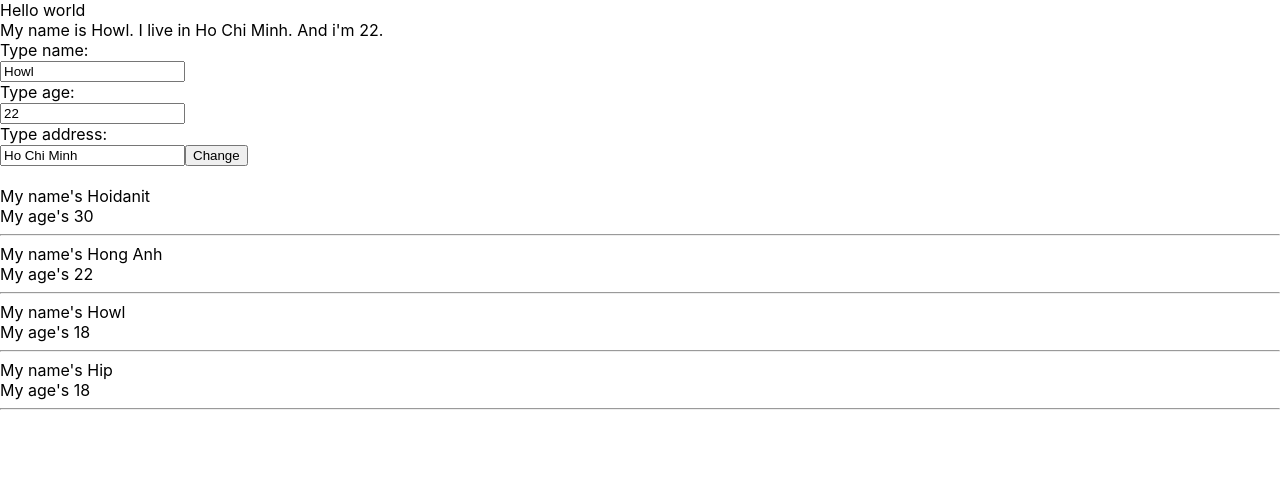
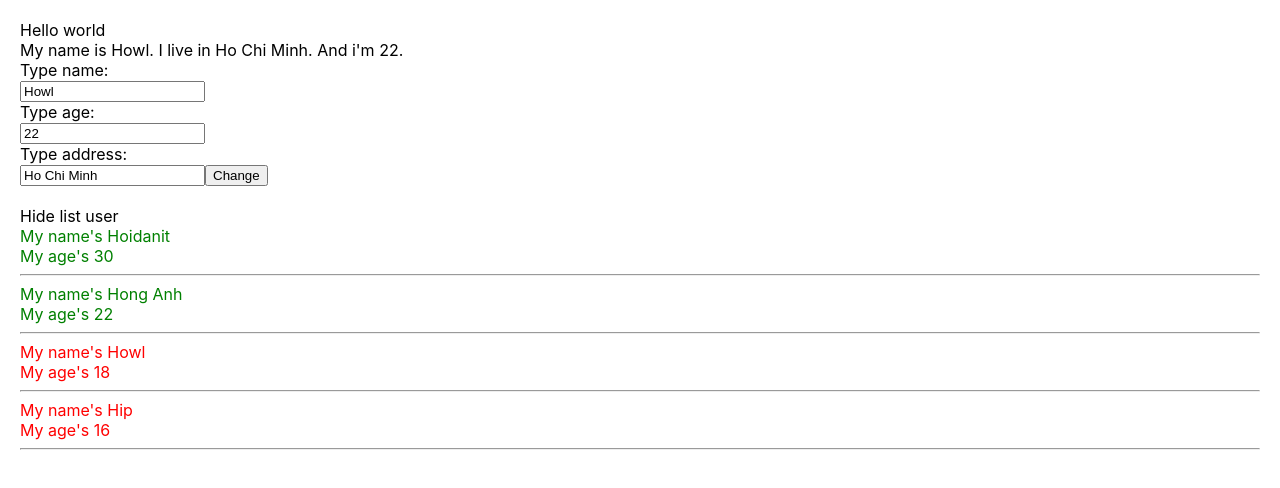
Before and after one commit to toilahonganh/base-react-redux, a React (Create React App) app: page / in a window 1280 px wide. Shown: the top 488 px of the page. Built offline with nearby package versions, Linux system fonts and the light colour scheme.

Commit message:
Show hide list users

```diff
--- a/src/App.css
+++ b/src/App.css
@@ -1,4 +1,14 @@
+.red {
+  color: red;
+}
+
+.green {
+  color: green;
+}
+
+
 body {
+  padding: 20px;
   margin: 0;
   font-family: -apple-system, BlinkMacSystemFont, 'Segoe UI', 'Roboto', 'Oxygen',
     'Ubuntu', 'Cantarell', 'Fira Sans', 'Droid Sans', 'Helvetica Neue',
@@ -46,6 +56,7 @@
   from {
     transform: rotate(0deg);
   }
+
   to {
     transform: rotate(360deg);
   }
--- a/src/components/DisplayInfor.js
+++ b/src/components/DisplayInfor.js
@@ -2,28 +2,41 @@
 
 
 class DisplayInfor extends React.Component {
+    state = {
+        isShowListUser: true
+    }
+
+    handleShowHide = () => {
+        this.setState({
+            isShowListUser: !this.state.isShowListUser
+        })
+    }
+
     render() {
-        console.log(this.props);
         const { listUser } = this.props;
         return (
             <div>
+                <div>
+                    <span onClick={() => { this.handleShowHide() }}> {this.state.isShowListUser === true ? "Hide list user" : "Show list user"} </span>
+                </div>
+
+                {this.state.isShowListUser &&
+                    <div>
+                        <div>
                             {listUser.map((user, index) => {
                                 return (
-                        <div key={user.id}>
+                                    <div key={user.id} className={+user.age > 18 ? "green" : "red"}>
                                         <div>My name's {user.name}</div>
                                         <div>My age's {user.age}</div>
 
                                         <hr />
                                     </div>
                                 )
+
                             })}
-                {/* <div>My name's {this.props.name}</div>
-                <div>My age's {this.props.age}</div>
-                <hr />
-
-                <div>My name's {this.props.name}</div>
-                <div>My age's {this.props.age}</div>
-                <hr /> */}
+                        </div>
+                    </div>
+                }
             </div>
         )
     }
--- a/src/components/MyComponent.js
+++ b/src/components/MyComponent.js
@@ -9,7 +9,7 @@
             { id: 1, name: "Hoidanit", age: 30 },
             { id: 2, name: "Hong Anh", age: 22 },
             { id: 3, name: "Howl", age: 18 },
-            { id: 4, name: "Hip", age: 18 },
+            { id: 4, name: "Hip", age: 16 },
         ]
     }
     render() {
--- a/src/index.js
+++ b/src/index.js
@@ -8,9 +8,9 @@
 const root = ReactDOM.createRoot(document.getElementById('root'));
 root.render(
   <Provider store={store}>
-    <React.StrictMode>
-      <App />
-    </React.StrictMode>
+    {/* <React.StrictMode> */}
+    <App />
+    {/* </React.StrictMode> */}
   </Provider>
 );
 
```
Lines whose indentation alone changed are shown as unchanged.
